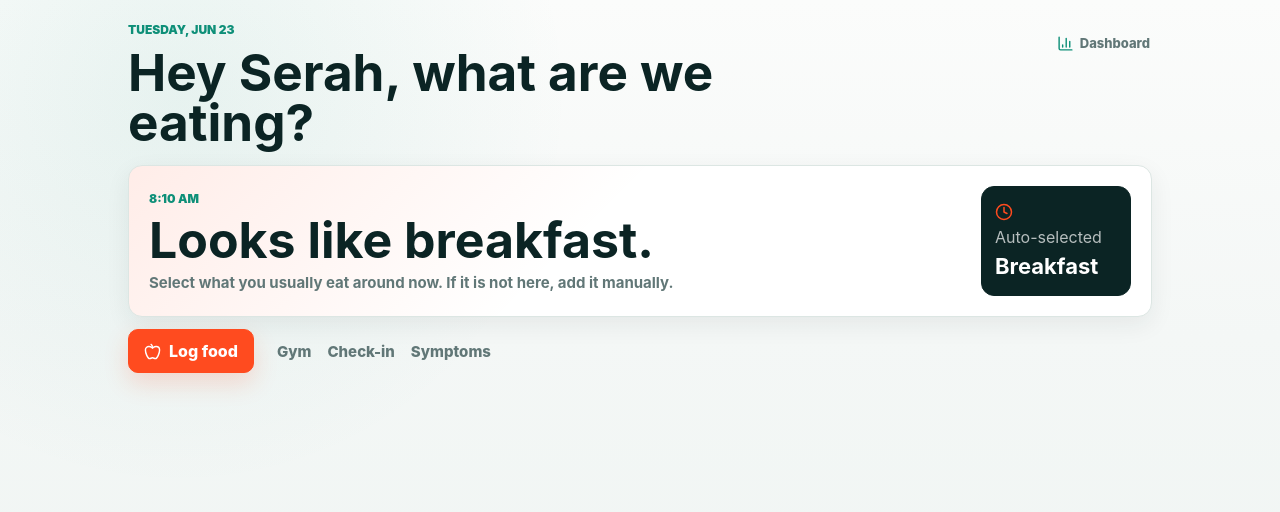
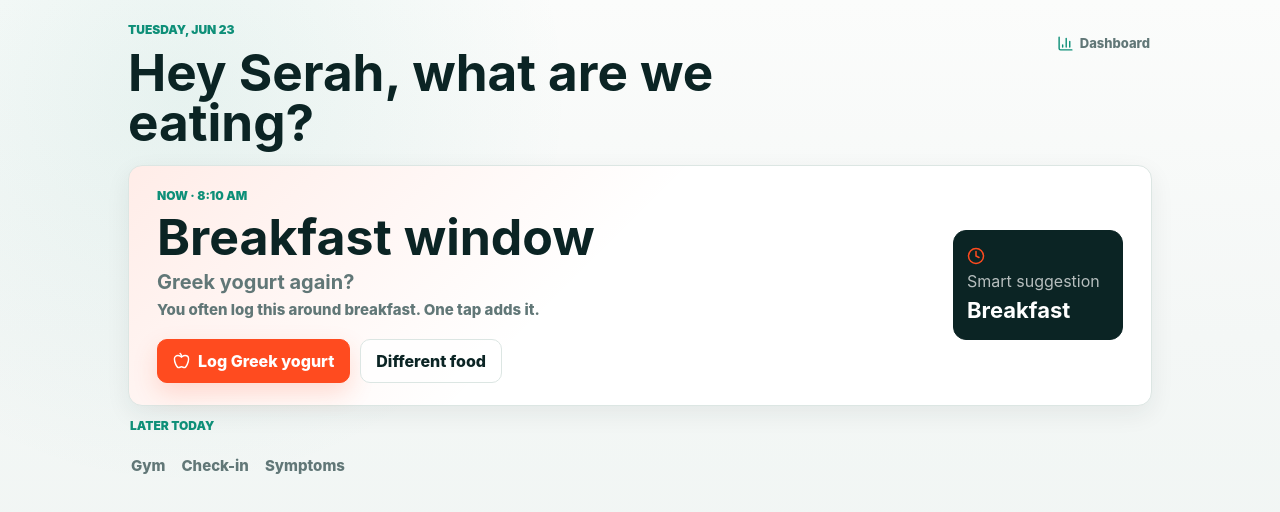
Before and after one commit to its-serah/Twinge, a React (Vite) app: page / in a window 1280 px wide. Both pictures are taken after a click on the button "Open Twinge". Shown: the top 512 px of the page. Built offline with nearby package versions, Linux system fonts and the light colour scheme.

Commit message:
Add smart now home flow

```diff
--- a/src/main.tsx
+++ b/src/main.tsx
@@ -507,6 +507,14 @@ function TodayPage({ data, setData, setActive }: { data: AppData; setData: React
   const meal = mealForNow();
   const hour = new Date().getHours();
   const isWorkoutTime = hour >= 16 && hour < 20;
+  const usualFood = mealSuggestions(data, meal)[0];
+  const primaryLabel = isWorkoutTime ? "Log workout" : usualFood ? `Log ${usualFood.name}` : `Log ${meal.toLowerCase()}`;
+  const promptTitle = isWorkoutTime ? "Training now?" : usualFood ? `${usualFood.name} again?` : `What happened around ${meal.toLowerCase()}?`;
+  const promptCopy = isWorkoutTime
+    ? "If you trained, log the session. If not, switch to dinner or another note."
+    : usualFood
+      ? `You often log this around ${meal.toLowerCase()}. One tap adds it.`
+      : "Start with food, or jump to another kind of log if this is not a meal moment.";
   const todayFoodLogs = data.foodLogs.filter((log) => log.loggedAt.startsWith(todayKey())).slice().reverse();
   const [query, setQuery] = useState("");
   const [manual, setManual] = useState({ calories: 0, protein: 0, fiber: 0 });
@@ -572,23 +580,36 @@ function TodayPage({ data, setData, setActive }: { data: AppData; setData: React
     <section className="today-flow simple-food-flow">
       <article className="food-now-card">
         <div>
-          <p className="eyebrow">{new Date().toLocaleTimeString(undefined, { hour: "numeric", minute: "2-digit" })}</p>
-          <h2>{isWorkoutTime ? "Workout or dinner time." : `Looks like ${meal.toLowerCase()}.`}</h2>
-          <p>Select what you usually eat around now. If it is not here, add it manually.</p>
+          <p className="eyebrow">Now · {new Date().toLocaleTimeString(undefined, { hour: "numeric", minute: "2-digit" })}</p>
+          <h2>{isWorkoutTime ? "Evening window" : `${meal} window`}</h2>
+          <p>{promptTitle}</p>
+          <small className="now-copy">{promptCopy}</small>
+          <div className="now-actions">
+            <button className="button" onClick={() => {
+              if (usualFood && !isWorkoutTime) {
+                logFood(usualFood);
+                return;
+              }
+              setActive(isWorkoutTime ? "Gym" : "Food");
+            }}>
+              {isWorkoutTime ? <Dumbbell size={17} /> : <Apple size={17} />}
+              {primaryLabel}
+            </button>
+            <button className="button ghost" onClick={() => setActive("Food")}>
+              {isWorkoutTime ? "Log food instead" : usualFood ? "Different food" : "Something else"}
+            </button>
+          </div>
         </div>
         <div className="meal-suggestion compact">
           {isWorkoutTime ? <Dumbbell size={18} /> : <Clock size={18} />}
-          <span>{isWorkoutTime ? "Suggested now" : "Auto-selected"}</span>
+          <span>{isWorkoutTime ? "Suggested now" : "Smart suggestion"}</span>
           <strong>{isWorkoutTime ? "Gym" : meal}</strong>
         </div>
       </article>
 
       <section className="today-intent">
+        <p className="eyebrow">Later today</p>
         <div className="today-route-actions">
-          <button className="button" onClick={() => setActive(isWorkoutTime ? "Gym" : "Food")}>
-            {isWorkoutTime ? <Dumbbell size={17} /> : <Apple size={17} />}
-            {isWorkoutTime ? "Log workout" : "Log food"}
-          </button>
           <button className="button ghost" onClick={() => setActive(isWorkoutTime ? "Food" : "Gym")}>
             {isWorkoutTime ? "Food" : "Gym"}
           </button>
--- a/src/styles/app.css
+++ b/src/styles/app.css
@@ -677,10 +677,10 @@ small {
 
 .food-now-card {
   display: grid;
-  grid-template-columns: minmax(0, 1fr) 150px;
-  gap: 16px;
+  grid-template-columns: minmax(0, 1fr) 170px;
+  gap: 22px;
   align-items: center;
-  padding: 20px;
+  padding: 22px 28px;
   background:
     linear-gradient(135deg, rgba(255, 75, 31, 0.1), transparent 45%),
     var(--surface);
@@ -696,27 +696,46 @@ small {
 
 .food-now-card p:not(.eyebrow) {
   max-width: 560px;
-  margin-bottom: 0;
+  margin-bottom: 6px;
+  color: var(--muted);
+  font-size: 20px;
+  font-weight: 720;
+}
+
+.now-copy {
+  display: block;
+  max-width: 540px;
+  margin-bottom: 18px;
   color: var(--muted);
   font-size: 15px;
-  font-weight: 720;
+  font-weight: 760;
+  line-height: 1.35;
+}
+
+.now-actions {
+  display: flex;
+  flex-wrap: wrap;
+  gap: 10px;
+}
+
+.now-actions .button.ghost {
+  color: var(--ink);
+  background: rgba(255, 255, 255, 0.82);
+  border-color: var(--line);
 }
 
 .today-intent {
   display: grid;
-  gap: 16px;
+  gap: 6px;
   max-width: 760px;
+  padding-left: 2px;
 }
 
 .today-route-actions {
   display: flex;
   flex-wrap: wrap;
   align-items: center;
-  gap: 10px 14px;
-}
-
-.today-route-actions .button:first-child {
-  margin-right: 8px;
+  gap: 14px;
 }
 
 .today-route-actions .button.ghost {
```
